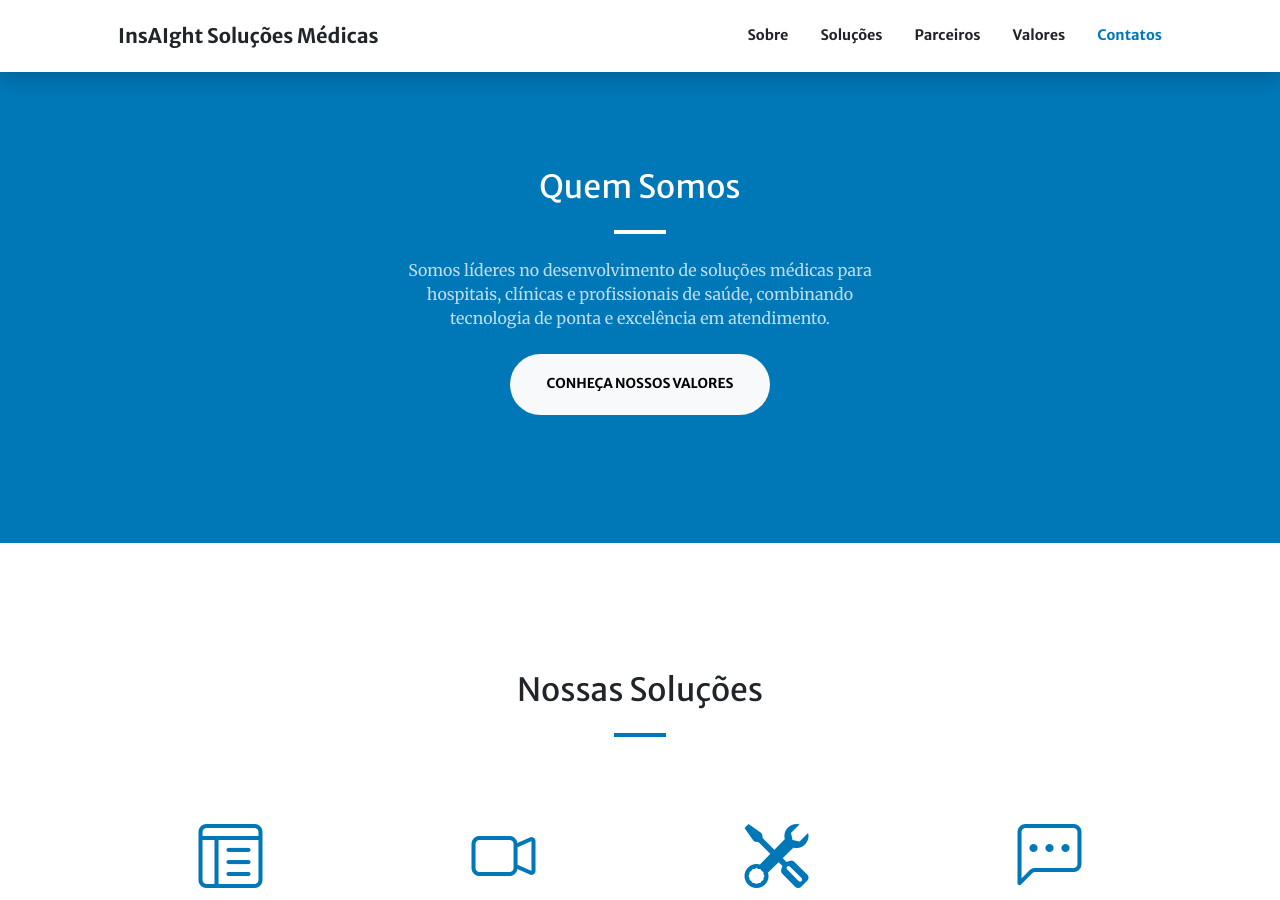
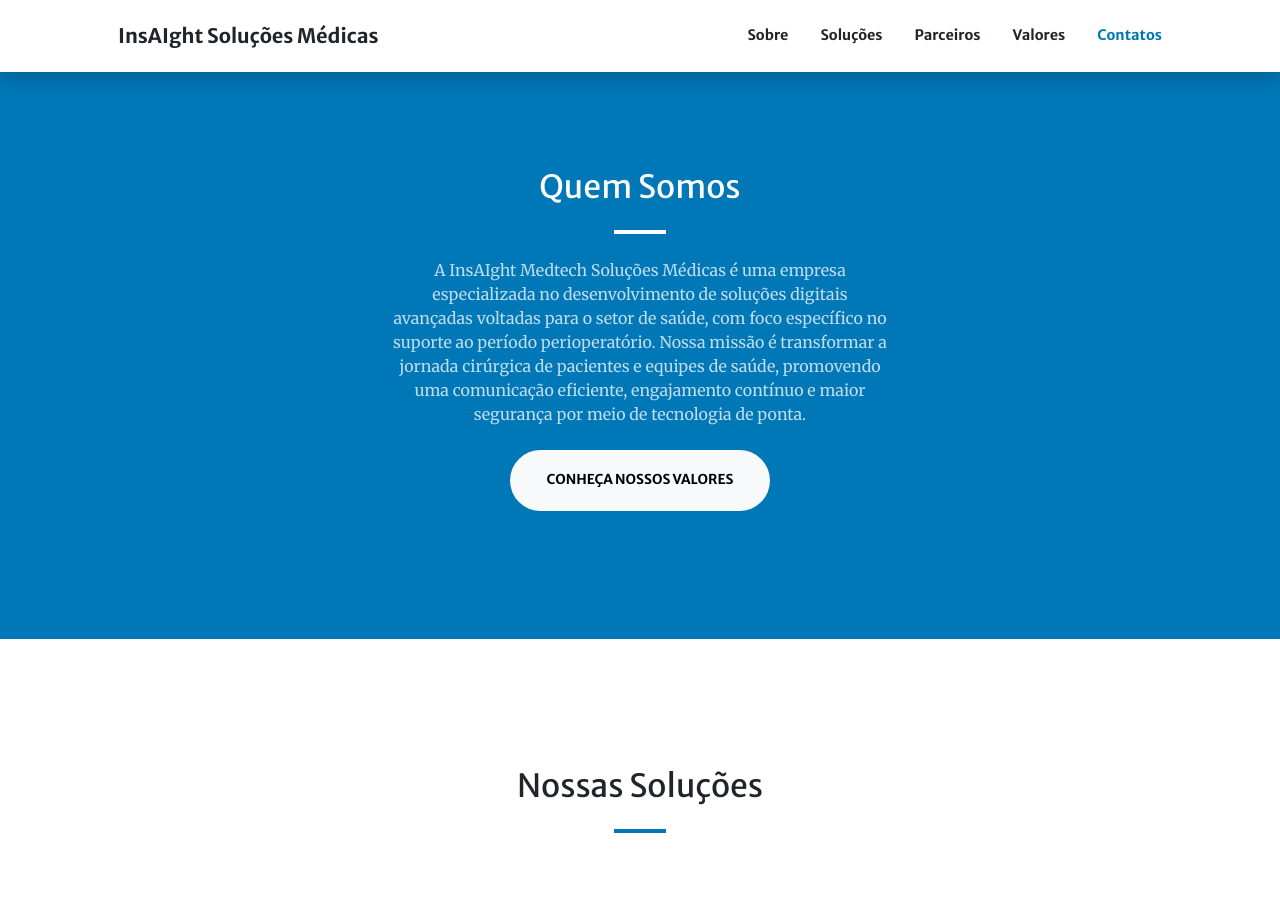
Before and after one commit to Vianest-iTec/vianest-itec.github.io, a Jekyll site: the page built from index.md, in a window 1280 px wide and 900 px high, scrolled down 860 px. Built offline with Jekyll 4.4.1, drawn with Linux system fonts in a browser that asks for light colours; comment, search, counter and statistics services are not loaded.

Commit message:
feat: change about us section

```diff
--- a/index.md
+++ b/index.md
@@ -13,7 +13,7 @@ sections:
     section_id: sobre
     background_style: bg-primary
     title: Quem Somos
-    text: Somos líderes no desenvolvimento de soluções médicas para hospitais, clínicas e profissionais de saúde, combinando tecnologia de ponta e excelência em atendimento.
+    text: A InsAIght Medtech Soluções Médicas é uma empresa especializada no desenvolvimento de soluções digitais avançadas voltadas para o setor de saúde, com foco específico no suporte ao período perioperatório. Nossa missão é transformar a jornada cirúrgica de pacientes e equipes de saúde, promovendo uma comunicação eficiente, engajamento contínuo e maior segurança por meio de tecnologia de ponta.
     actions:
       - title: Conheça Nossos Valores
         url: '#valores'
```
